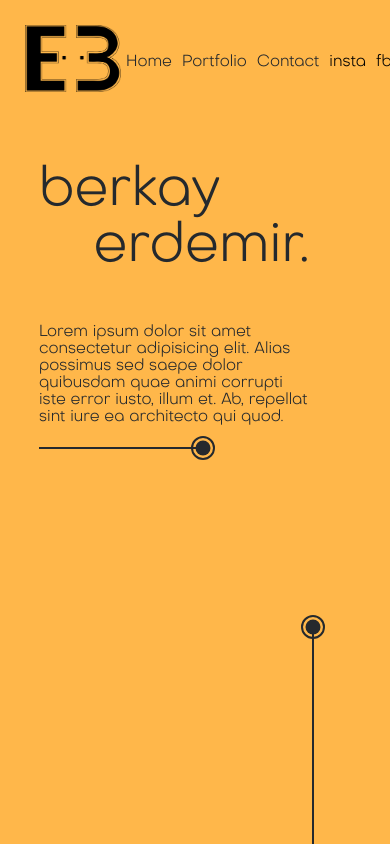
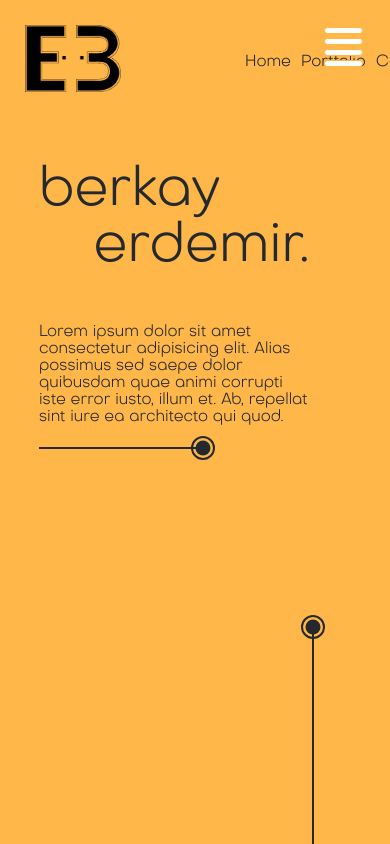
Before and after one commit to ThibautHe/FolioB, a React (Vite) app: page / in a window 390 px wide. Shown: the top 844 px of the page. Built offline with nearby package versions, Linux system fonts and the light colour scheme.

Commit message:
hamburger menu

```diff
--- a/src/CSS/HamburgerMenu.css
+++ b/src/CSS/HamburgerMenu.css
@@ -1,13 +1,50 @@
+:root {
+  --color1: 255, 183, 74;
+}
+
+@font-face {
+  font-family: Octarine;
+  src: url("../../Fonts/OctarineFree/Octarine-Light.otf");
+}
+
+@font-face {
+  font-family: OctarineBold;
+  src: url("../../Fonts/OctarineFree/Octarine-Bold.otf");
+}
+
 .menu {
   display: flex;
   flex-direction: column;
-  height: 100%;
   cursor: pointer;
+  position: absolute;
+  transition: color 1s;
   overflow: hidden;
+  z-index: 100;
+  right: 25px;
+}
+.menu-active {
+  position: fixed;
+}
+.menu::before {
+  content: "";
+  height: 20px;
+  width: 200px;
+  background-color: rgb(var(--color1));
+  position: absolute;
+  transform: translate(0, -110%);
+  transition: transform 1s;
+}
+.menu:hover:before {
+  transform: translate(-100%, 100%) rotate(45deg);
+}
+.menu:hover span {
+  transition: 1s;
+  border: 1px solid white;
+  background-color: rgb(var(--color1));
 }
 
 .menu span {
-  margin: 3px;
+  margin: 2px;
   height: 3px;
   background-color: white;
   width: 35px;
@@ -15,19 +52,67 @@
   transition: transform 1s, width 1s;
   border-radius: 50px;
   padding: 1px;
+  border: 1px solid rgb(var(--color1));
 }
 
-.menu:hover span:nth-child(1) {
+.menu-active span:nth-child(1) {
   transform: translateY(5.2em);
 }
-.menu:hover span:nth-child(2) {
+.menu-active span:nth-child(2) {
   transform: translateY(5.2em);
 }
-.menu:hover span:nth-child(3) {
+.menu-active span:nth-child(3) {
   transform: translateY(5.2em);
 }
-.menu:hover span:nth-child(4) {
-    transition: 1s;
+.menu-active span:nth-child(4) {
+  transition: 1s;
 
-  transform: translate(0 ,-20px) rotate(-45deg) ;
+  transform: translate(0, -20px) rotate(-45deg);
 }
+
+.menu-container {
+  height: 100vh;
+  height: 100dvh;
+  width: 25vw;
+  position: fixed;
+  right: 0;
+  top: 0;
+  z-index: 10;
+  visibility: hidden;
+  overflow: hidden;
+  transition: visibility 1s;
+}
+.menu-content {
+  transform: translate(100%);
+  height: 100vh;
+  height: 100dvh;
+  position: relative;
+  transition: transform 1s, visibility 1s;
+  visibility: hidden; /* Initially hidden */
+}
+.menu-container-active {
+  visibility: visible; /* Make visible */
+}
+.menu-content-active {
+  visibility: visible; /* Make visible */
+  transform: translate(0);
+}
+
+.menu-navlink {
+  text-decoration: none;
+  color: white;
+  font-size: 45px;
+  font-family: OctarineBold;
+}
+
+.menu-content-ul {
+  display: flex;
+  flex-direction: column;
+  align-items: baseline;
+  margin-left: 75px;
+  padding-top: 100px;
+}
+.menu-content-ul li {
+  margin: 30px 0;
+  text-decoration: none;
+}
--- a/src/CSS/MainHeader.css
+++ b/src/CSS/MainHeader.css
@@ -7,23 +7,28 @@ div {
   /* font-family: Octarine; */
 }
 
-ul {
+ul
+{
+  list-style-type: none;
+  padding: 0 ;
+}
+
+.mainheader-ul {
   text-decoration: none;
   display: flex;
   list-style-type: none;
   align-items: center;
   padding: 0;
+  margin-left: 35%;
 }
 
 li {
   padding: 5px;
   vertical-align: middle;
-  color: aqua;
 }
 
 .MainHeader {
   display: flex;
-  justify-content: space-between;
   padding: 25px;
   box-sizing: border-box;
 }
--- a/src/HamburgerMenu.jsx
+++ b/src/HamburgerMenu.jsx
@@ -1,17 +1,50 @@
 import { useContext, useState } from "react";
 import { useColorTheme } from "./Hooks/useColorTheme.jsx";
 import "./CSS/HamburgerMenu.css";
+import { NavLink } from "react-router-dom";
 
 export function HamburgerMenu() {
-  const handleOnClick = (e) => {};
+  const [isActive, setIsActive] = useState(false);
+  const { theme, readableColor, color1, color2 } = useColorTheme();
+
+  const handleOnClick = (e) => {
+    setIsActive(() => !isActive);
+  };
   return (
     <>
-      <div className="menu" onClick={handleOnClick}>
+      <div
+        className={`menu ${isActive ? "menu-active" : ""}`}
+        onClick={handleOnClick}
+      >
         <span></span>
         <span></span>
         <span></span>
         <span></span>
       </div>
+      <div className={` menu-container ${isActive ? "menu-container-active" : ""}`}>
+        <div
+          className={` menu-content ${isActive ? "menu-content-active" : ""}`}
+          style={{ backgroundColor: readableColor }}
+        >
+          <ul className="menu-content-ul">
+            <li>
+              <NavLink to={"/Home"} className="menu-navlink">
+                home
+              </NavLink>
+            </li>
+            <li>
+              <NavLink to={"/Portfolio"} className="menu-navlink">
+                portfolio
+              </NavLink>
+            </li>
+            <li>
+              <NavLink to={"/Contact"} className="menu-navlink">
+                contact
+              </NavLink>
+            </li>
+          </ul>
+        </div>
+      </div>
     </>
   );
 }
--- a/src/Header.jsx
+++ b/src/Header.jsx
@@ -17,11 +17,13 @@ export function Header() {
       <div className="MainHeader" style={{ backgroundColor: theme }}>
         <Logo />
         <Nav navs={navItems} />
-      <HamburgerMenu/>
-      <Socials SocialsList={socials} />
+        {/* <Socials SocialsList={socials} /> */}
+        <HamburgerMenu />
       </div>
 
-    <div><Outlet/></div>
+      <div>
+        <Outlet />
+      </div>
     </>
   );
 }
--- a/src/Nav.jsx
+++ b/src/Nav.jsx
@@ -12,12 +12,16 @@ export function Nav({ navs }) {
   }
   const { theme, readableColor } = useColorTheme();
 
-
   let navArray = [];
   currentNav.forEach((item) => {
     navArray.push(
       <li key={item} onClick={() => null}>
-        <NavLink to={`/${item}`} style={{"color":readableColor}} className={navCSS.link} href="">
+        <NavLink
+          to={`/${item}`}
+          style={{ color: readableColor }}
+          className={navCSS.link}
+          href=""
+        >
           {item}
         </NavLink>
       </li>
@@ -25,7 +29,7 @@ export function Nav({ navs }) {
   });
   return (
     <>
-      <ul>{navArray}</ul>
+      <ul className="mainheader-ul">{navArray}</ul>
     </>
   );
 }
```
Lines whose indentation alone changed are shown as unchanged.
